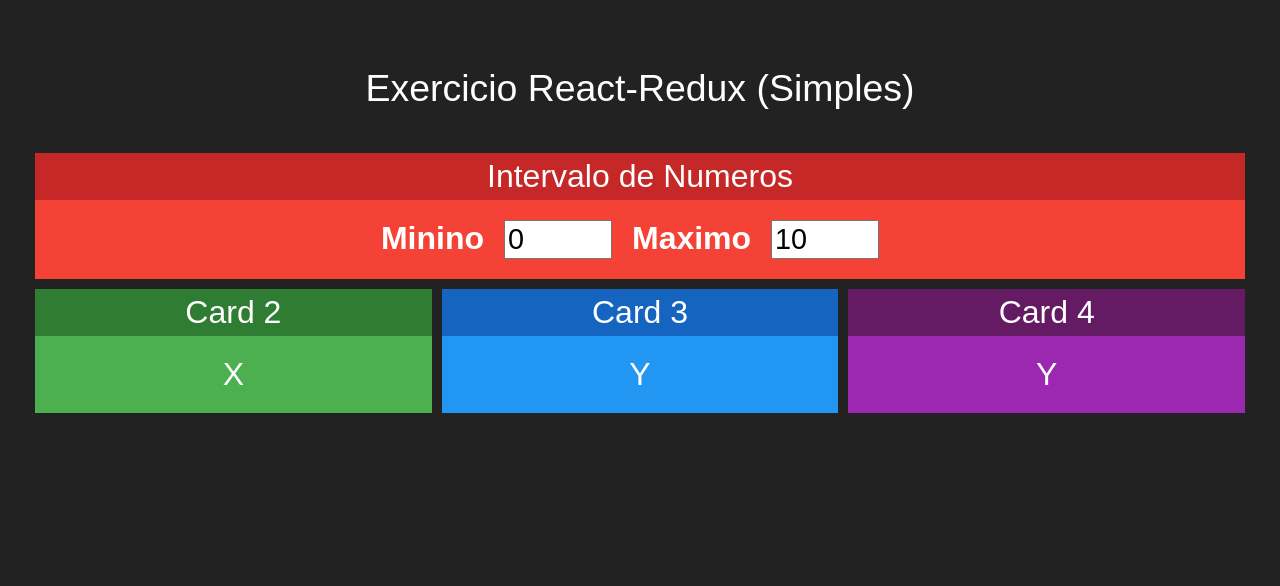
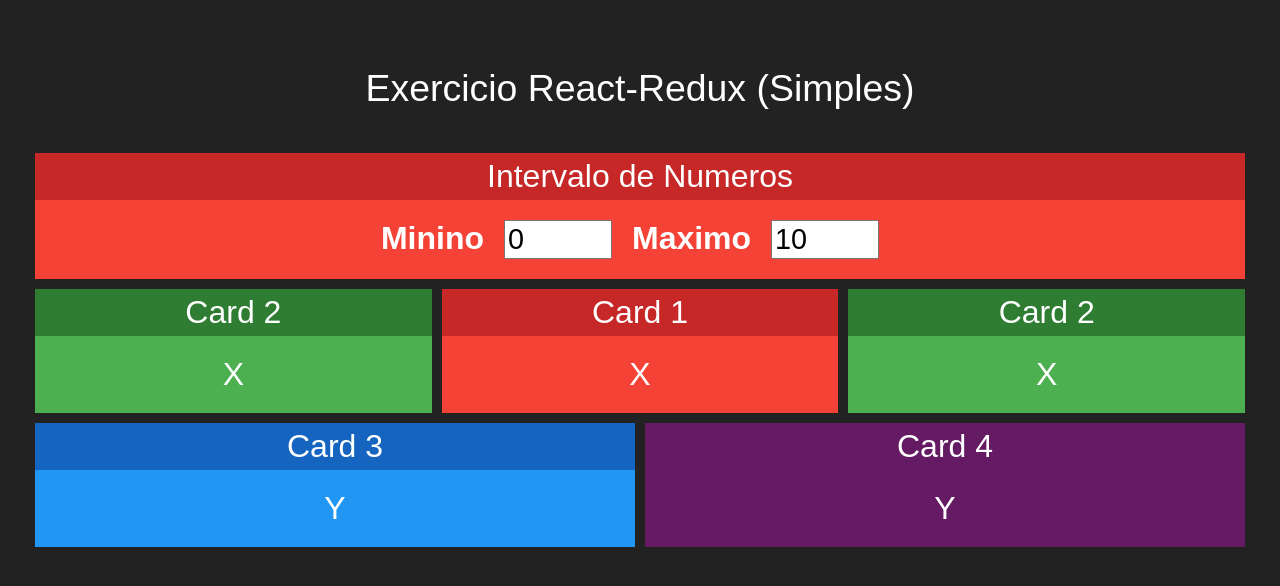
Before and after one commit to Tdemos/React-Redux, a React (Create React App) app: page / in a window 1280 px wide. Shown: the top 586 px of the page. Built offline with nearby package versions, Linux system fonts and the light colour scheme.

Commit message:
Add component Intervalo

```diff
--- a/src/App.js
+++ b/src/App.js
@@ -14,6 +14,14 @@ function App() {
 				<Card title="Card 2" green>
 					X
 				</Card>
+				<Card title="Card 1" red>
+					X
+				</Card>
+				<Card title="Card 2" green>
+					X
+				</Card>
+			</div>
+			<div className="linha">
 				<Card title="Card 3" blue>
 					Y
 				</Card>
--- a/src/components/Card.css
+++ b/src/components/Card.css
@@ -54,3 +54,7 @@
 .Card.Purple .Content {
     background-color: #9c27b0;
 }
+
+.Card.Purple .Content {
+    background-color: #641B64;
+}
```
